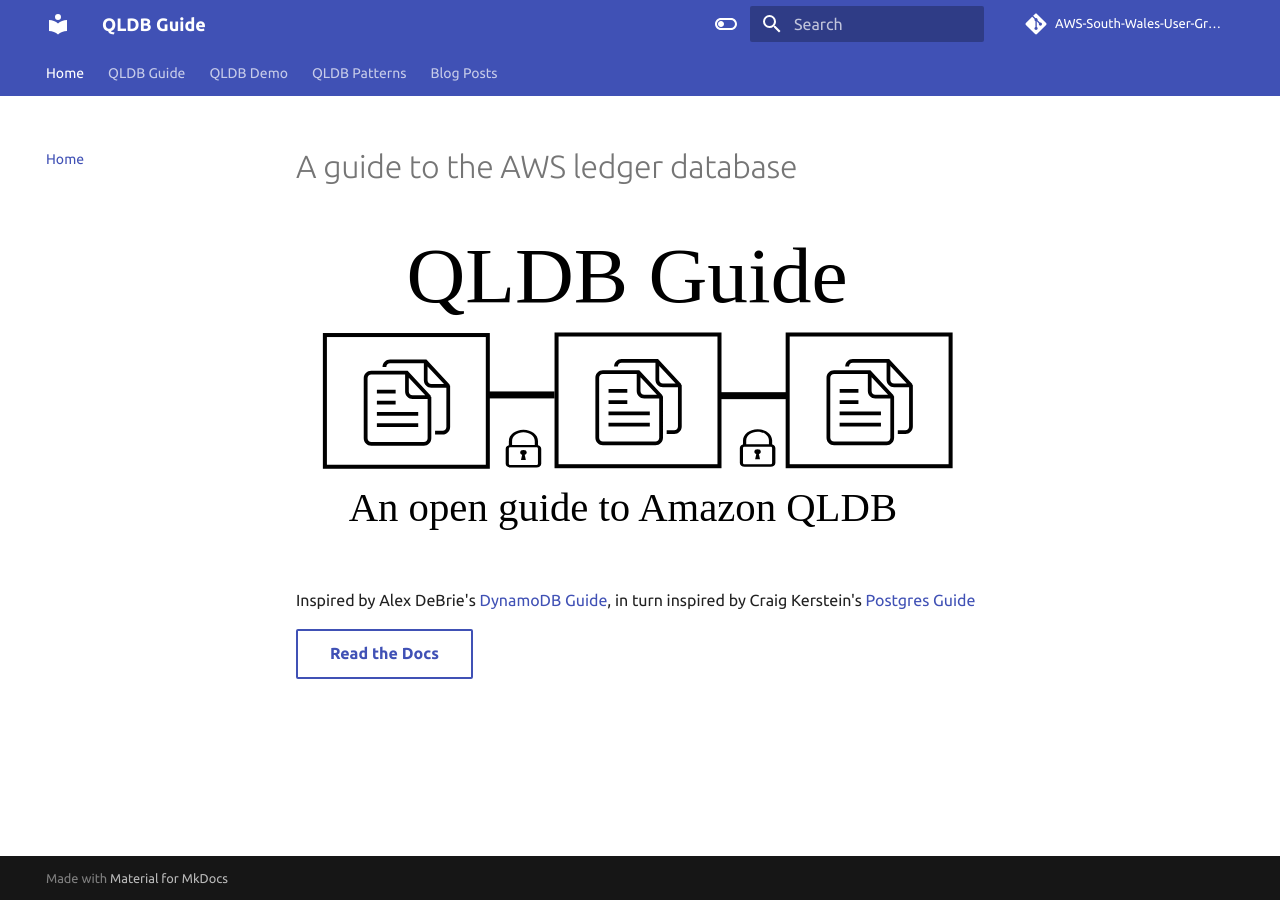
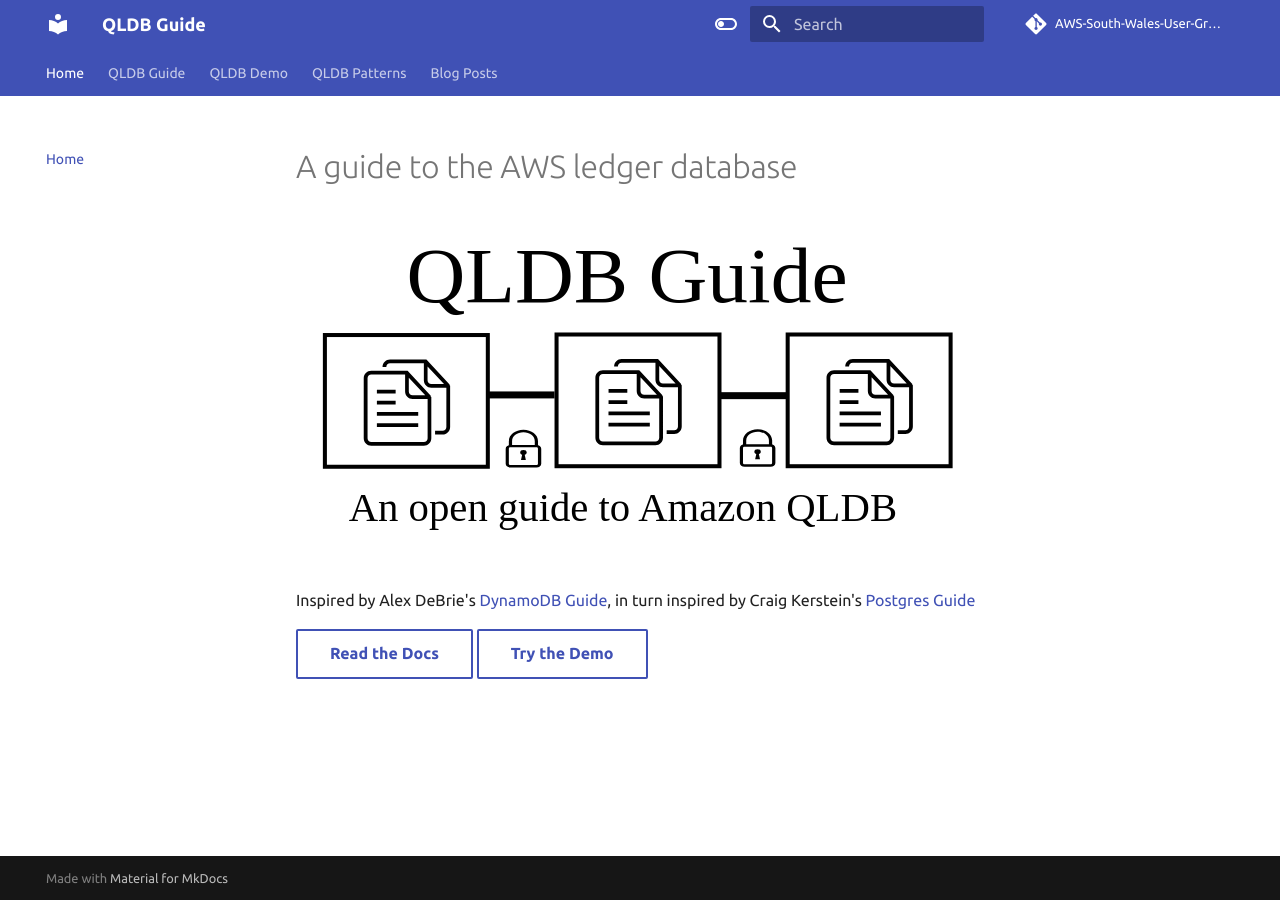
Before and after one commit to AWS-South-Wales-User-Group/qldb-guide, an MkDocs documentation site: the page built from docs/index.md, in a window 1280 px wide. Built offline with MkDocs 1.6.1 and Material for MkDocs 9.7.7, drawn with Linux system fonts in a browser that asks for light colours; comment, search, counter and statistics services are not loaded.

Commit message:
Add button to try the demo on landing page

```diff
--- a/docs/index.md
+++ b/docs/index.md
@@ -4,4 +4,4 @@
 
 Inspired by Alex DeBrie's [DynamoDB Guide](https://www.dynamodbguide.com/), in turn inspired by Craig Kerstein's [Postgres Guide](http://postgresguide.com/)
 
-[Read the Docs](/guide){ .md-button }
+[Read the Docs](/guide){ .md-button } [Try the Demo](/demo){ .md-button }
```
